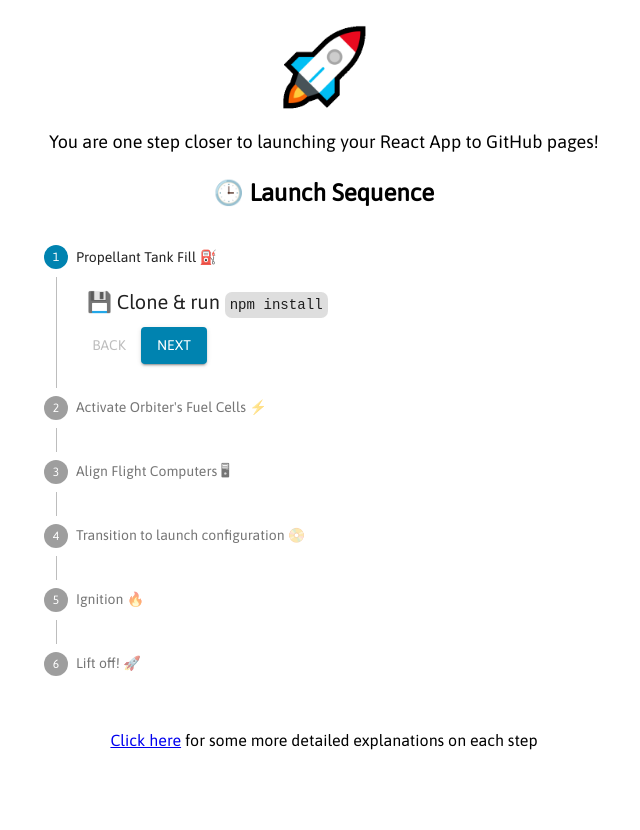
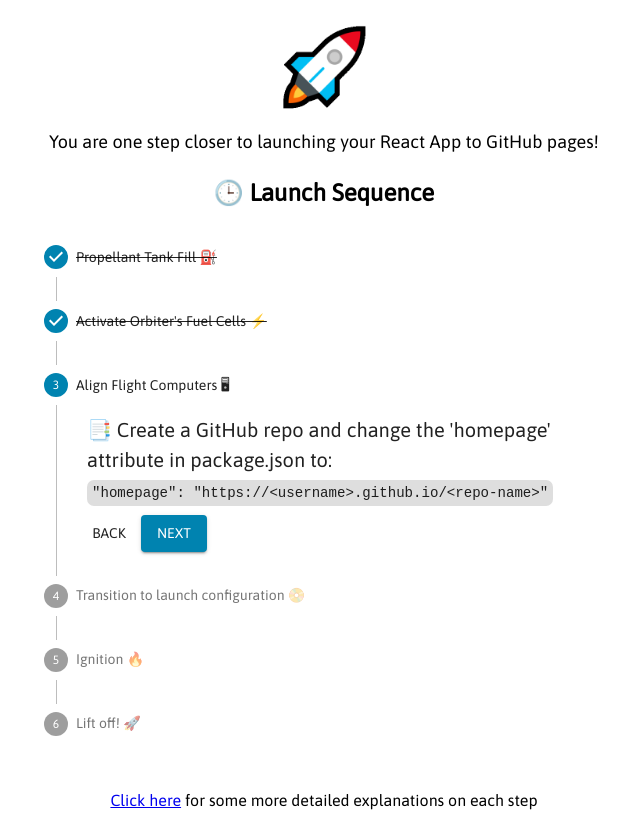
Before and after one commit to easonchai/launchpad, a React (Create React App) app: page / in a window 1280 px wide. Shown: the whole page, without its empty margins (316-956 px from the left). Before the commit the page ends 800 px from the top, so only its background shows below. Built offline with nearby package versions, Linux system fonts and the light colour scheme.

Commit message:
Added checks for all steps except 3

```diff
--- a/src/components/List.tsx
+++ b/src/components/List.tsx
@@ -36,7 +36,7 @@
 
 export default function List() {
 
-    const [activeStep, setActiveStep] = React.useState(0);
+    const [activeStep, setActiveStep] = React.useState(1);
     const steps = getSteps();
 
     const handleNext = () => {
@@ -48,6 +48,14 @@
     };
 
     React.useEffect(() => {
+        switch (activeStep) {
+            case 1:
+                window.location.href.includes('localhost') && handleNext();
+                break;
+        }
+        if (activeStep == 1) {
+            window.location.href.includes('localhost')
+        }
         console.log('Homepage: ' + homepage.includes('<'));
         console.log('Site: ' + window.location.href);
     })
@@ -62,9 +70,10 @@
                     </Box>
                 </Typography>
                 <Stepper activeStep={activeStep} orientation="vertical">
+                    {console.log(activeStep)}
                     {steps.map((label, index) => (
                         <Step key={label}>
-                            <StepLabel>{label}</StepLabel>
+                            <StepLabel style={activeStep > index ? { textDecoration: 'line-through' } : { textDecoration: 'none' }}>{label}</StepLabel>
                             <StepContent>
                                 {getStepContent(index)}
                                 <div>
```
